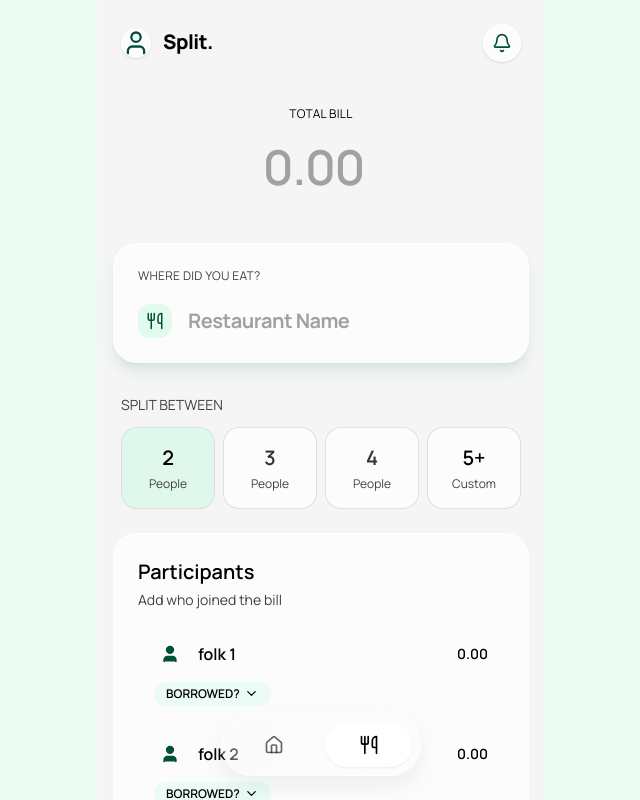
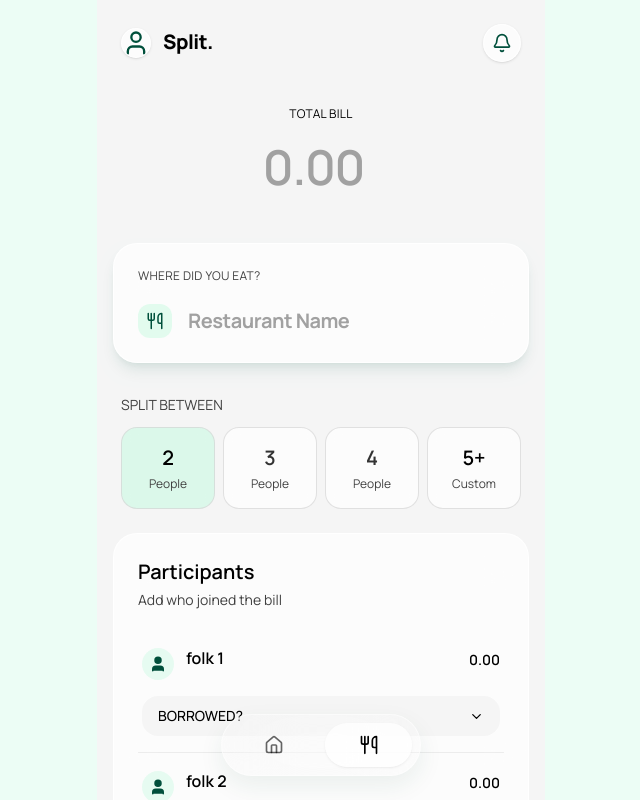
Before and after one commit to Rahil69/Split-website, a React (Vite) app: page / in a window 1280 px wide. Both pictures are taken after a click on the button "2 People". Shown: the whole page, without its empty margins (319-959 px from the left). Built offline with nearby package versions, Linux system fonts and the light colour scheme.

Commit message:
Subtle ui changes, changed 'borrow?' button border ui

```diff
--- a/src/pages/Split.jsx
+++ b/src/pages/Split.jsx
@@ -7,7 +7,7 @@ import {
   ChevronDown,
   User,
 } from "lucide-react";
-import { useState } from "react";
+import { useState, useEffect } from "react";
 export const Split = () => {
   const [participants, setParticipants] = useState([]);
   const [peopleCount, setPeopleCount] = useState(null);
@@ -17,6 +17,17 @@ export const Split = () => {
   const [isBillFocused, setIsBillFocused] = useState(false);
   const perPersonAmount =
     billAmount && peopleCount ? Number(billAmount) / peopleCount : "0.00";
+
+  // useEffect(() => {
+  //   if (!peopleCount) return;
+
+  //   const defaultAmount = billAmount ? Number(billAmount) / peopleCount : 0;
+  //   const updatedParticipants = participants.map((participant) => ({
+  //     ...participant,
+  //     amount: defaultAmount.tofixed(2),
+  //   }));
+  //   setParticipants(updateParticipants);
+  // }, [billAmount, peopleCount]);
   const formatMoney = (amount) => {
     return new Intl.NumberFormat("en-US", {
       minimumFractionDigits: 2,
@@ -38,7 +49,7 @@ export const Split = () => {
     setParticipants(newParticipants);
   };
   const toggleBorrowed = (indexToToggle) => {
-    const updaptedParticipants = participants.map((participant, index) => {
+    const updatedParticipants = participants.map((participant, index) => {
       if (index === indexToToggle) {
         return {
           ...participant,
@@ -47,11 +58,11 @@ export const Split = () => {
       }
       return participant;
     });
-    setParticipants(updaptedParticipants);
+    setParticipants(updatedParticipants);
   };
 
   const updateParticipant = (indexToUpdate, field, value) => {
-    const updaptedParticipants = participants.map((participant, index) => {
+    const updatedParticipants = participants.map((participant, index) => {
       if (index === indexToUpdate) {
         return {
           ...participant,
@@ -60,7 +71,7 @@ export const Split = () => {
       }
       return participant;
     });
-    setParticipants(updaptedParticipants);
+    setParticipants(updatedParticipants);
   };
 
   return (
@@ -110,7 +121,7 @@ export const Split = () => {
             onClick={() => handlePeopleCount(peopleCount === 2 ? null : 2)}
             className={`rounded-2xl p-4 text-center backdrop-blur hover:cursor-pointer ${
               peopleCount === 2
-                ? "duration-100 ease-in border border-neutral-300/70 bg-emerald-100/60 text-black"
+                ? "duration-200 ease-in border border-neutral-300/70 bg-emerald-100/70 text-black"
                 : "border border-neutral-300/70 bg-white/70 text-black/80"
             }`}
           >
@@ -121,7 +132,7 @@ export const Split = () => {
             onClick={() => handlePeopleCount(peopleCount === 3 ? null : 3)}
             className={`rounded-2xl p-4 text-center backdrop-blur hover:cursor-pointer ${
               peopleCount === 3
-                ? "duration-100 ease-in border border-neutral-300/70 bg-emerald-100/60 text-black"
+                ? "duration-200 ease-in border border-neutral-300/70 bg-emerald-100/70 text-black"
                 : "border border-neutral-300/70 bg-white/70 text-black/80"
             }`}
           >
@@ -132,7 +143,7 @@ export const Split = () => {
             onClick={() => handlePeopleCount(peopleCount === 4 ? null : 4)}
             className={`rounded-2xl p-4 text-center backdrop-blur hover:cursor-pointer ${
               peopleCount === 4
-                ? "duration-100 ease-in border border-neutral-300/70 bg-emerald-100/60 text-black"
+                ? "duration-200 ease-in border border-neutral-300/70 bg-emerald-100/70 text-black"
                 : "border border-neutral-300/70 bg-white/70 text-black/80"
             }`}
           >
@@ -155,33 +166,40 @@ export const Split = () => {
           <p className="mt-1 text-sm text-neutral-700">
             Add who joined the bill
           </p>
-          <div className="mt-5 space-y-4">
+          <div className="mt-5">
             {participants.map((participant, index) => (
-              <div key={index} className="rounded-2xl  px-4 py-2">
-                <div className="flex items-center justify-between">
-                  <div className="flex items-center gap-3">
-                    <div className="flex h-8 w-8 items-center justify-center rounded-full text-sm font-semibold text-emerald-900">
-                      <User size={20} className="fill-emerald-900" />
+              <div
+                key={index}
+                className="border-b border-neutral-200/70 px-1 py-4 last:border-b-0"
+              >
+                <div className="flex items-start justify-between">
+                  <div className="flex gap-3">
+                    <div className="mt-0.5 flex h-8 w-8 items-center justify-center rounded-full bg-emerald-100/50 text-emerald-900">
+                      <User size={18} className="fill-emerald-900" />
                     </div>
-                    <p className="font-semibold text-black">
-                      {participant.name}
-                    </p>
+
+                    <div>
+                      <p className="font-semibold text-black">
+                        {participant.name}
+                      </p>
+                    </div>
                   </div>
-                  <p className="text-sm font-semibold text-black">
+
+                  <p className="pt-1 text-sm font-semibold text-black">
                     {formatMoney(perPersonAmount)}
                   </p>
                 </div>
 
                 <button
                   onClick={() => toggleBorrowed(index)}
-                  className="flex  bg-emerald-100/40 hover:cursor-pointer mt-3 rounded-full px-3 py-1 !text-xs !font-semibold text-black"
+                  className="mt-4 flex w-full items-center justify-between rounded-2xl bg-neutral-100 px-4 py-2.5 !text-sm !font-medium text-black hover:cursor-pointer"
                 >
-                  BORROWED?
-                  <ChevronDown size={15} className="ml-1" />
+                  <span>BORROWED?</span>
+                  <ChevronDown size={15} />
                 </button>
                 {participant.borrowedOpen ? (
-                  <div className="px-3 py-2 rounded-2xl mt-1 ">
-                    <div className="flex justify-between items-center text-xs mt-1 px-2 text-neutral-700">
+                  <div className="mt-2 rounded-2xl bg-neutral-50 px-3 py-3">
+                    <div className="flex items-center justify-between px-2 text-xs text-neutral-700">
                       <p>BORROWED FROM</p>
                       <p>AMOUNT</p>
                     </div>
@@ -208,8 +226,12 @@ export const Split = () => {
                       </select>
 
                       <input
-                        placeholder="130.00"
+                        value={participant.amount}
+                        onChange={(e) =>
+                          updateParticipant(index, "amount", e.target.value)
+                        }
                         className="w-full border rounded-xl border-neutral-300 px-3"
+                        placeholder="0.00"
                         type="number"
                       />
                     </div>
@@ -223,7 +245,7 @@ export const Split = () => {
 
       {/* SPLIT NOW  */}
 
-      <button className="mt-7 flex w-full items-center justify-center rounded-2xl bg-emerald-900 py-4 !text-lg font-semibold text-white  hover:cursor-pointer">
+      <button className="mt-7 flex w-full items-center justify-center rounded-2xl bg-emerald-900 py-4 !text-xl !font-semibold text-white hover:cursor-pointer">
         <span className="pr-3">
           <ArrowRightLeft size={25} className="text-white" />
         </span>
```
